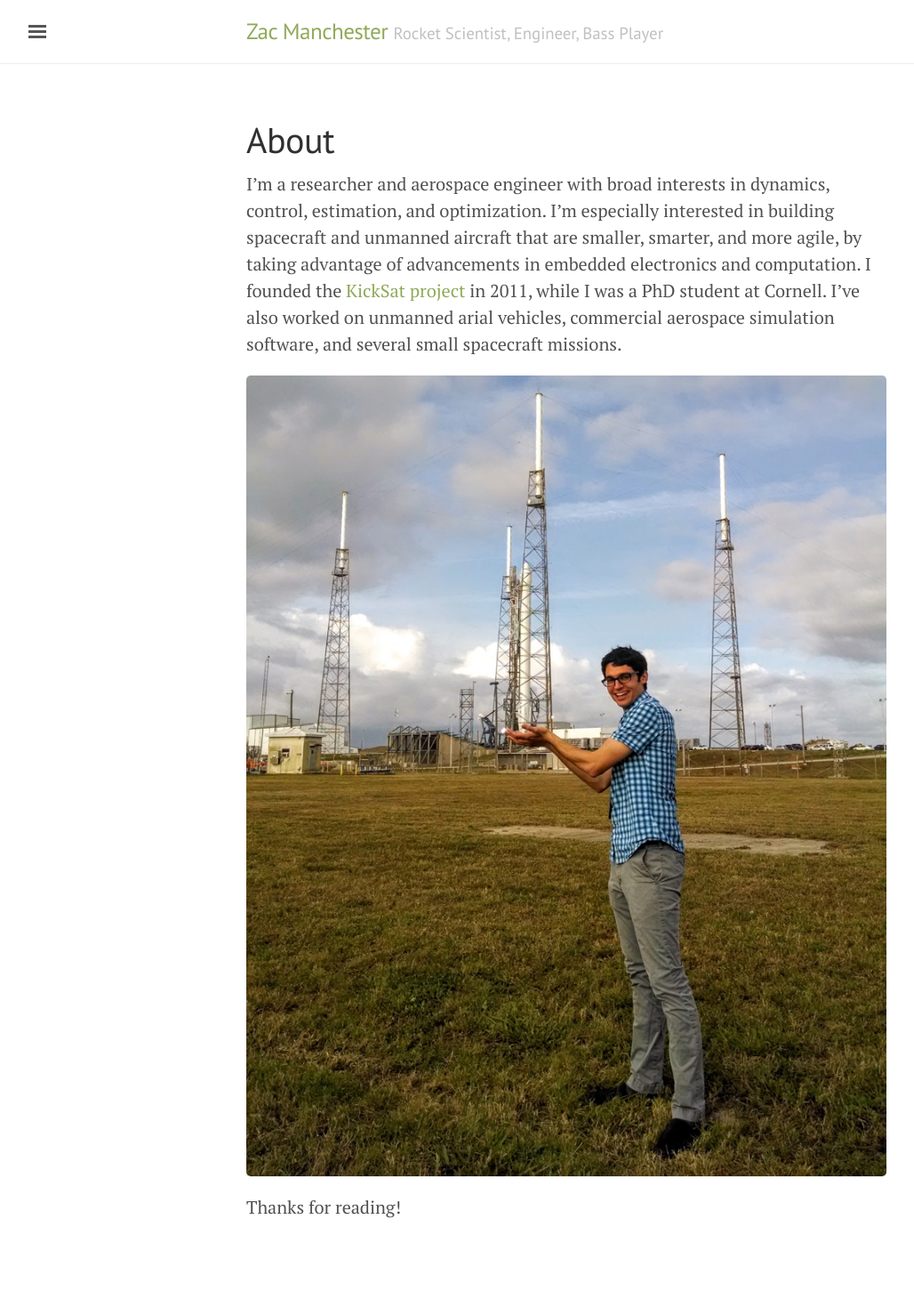
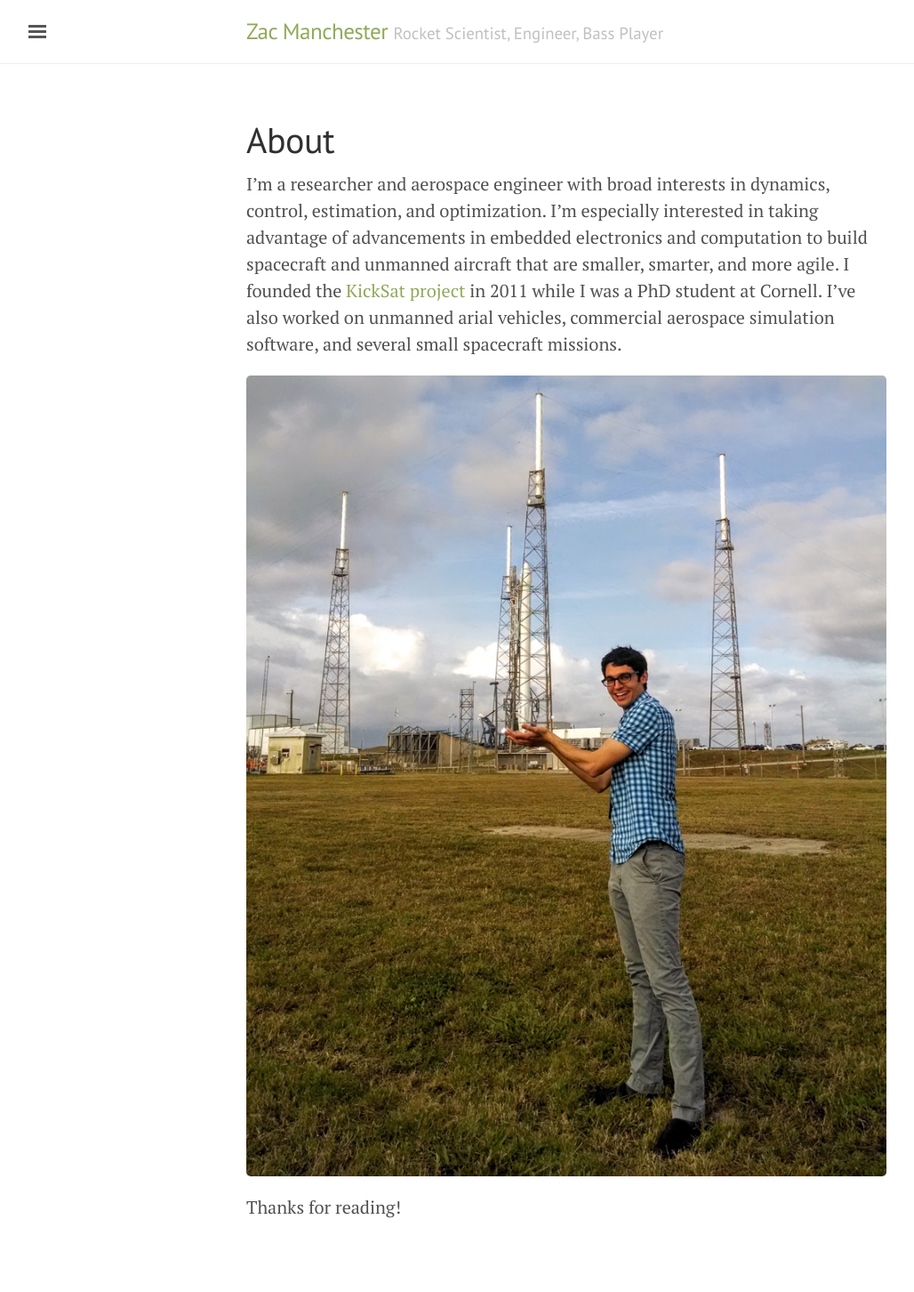
Before and after one commit to zacmanchester/zacmanchester.github.io, a Jekyll site: the page built from about.md, in a window 1280 px wide. Shown: the whole page at 89% size, without its empty margins (3-1031 px from the left). Built offline with Jekyll 4.4.1, drawn with Linux system fonts in a browser that asks for light colours.

Commit message:
Update about.md

```diff
--- a/about.md
+++ b/about.md
@@ -3,7 +3,7 @@ layout: page
 title: About
 ---
 
-I'm a researcher and aerospace engineer with broad interests in dynamics, control, estimation, and optimization. I'm especially interested in building spacecraft and unmanned aircraft that are smaller, smarter, and more agile, by taking advantage of advancements in embedded electronics and computation. I founded the [KickSat project](http://kicksat.io) in 2011, while I was a PhD student at Cornell. I've also worked on unmanned arial vehicles, commercial aerospace simulation software, and several small spacecraft missions.
+I'm a researcher and aerospace engineer with broad interests in dynamics, control, estimation, and optimization. I'm especially interested in taking advantage of advancements in embedded electronics and computation to build spacecraft and unmanned aircraft that are smaller, smarter, and more agile. I founded the [KickSat project](http://kicksat.io) in 2011 while I was a PhD student at Cornell. I've also worked on unmanned arial vehicles, commercial aerospace simulation software, and several small spacecraft missions.
 
 ![Zac](/img/Zac_Falcon9.jpg)
 
```
